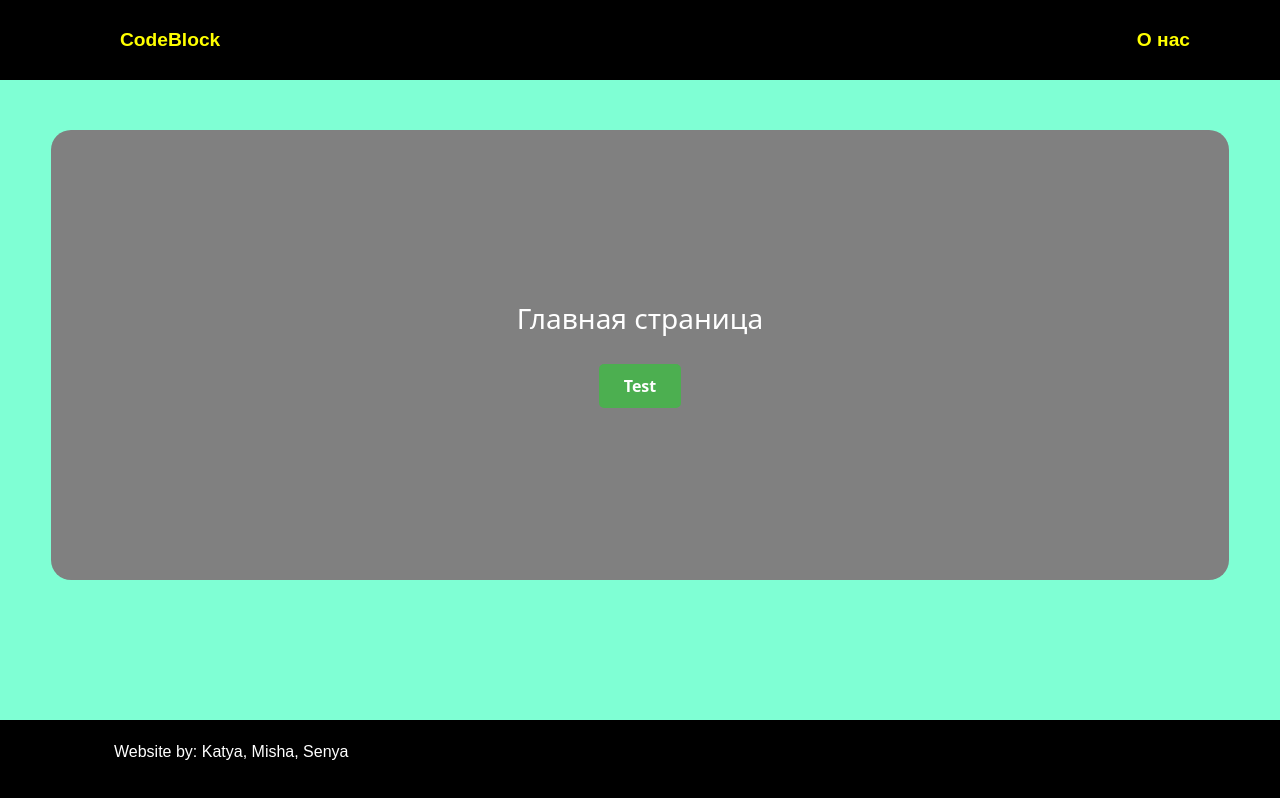
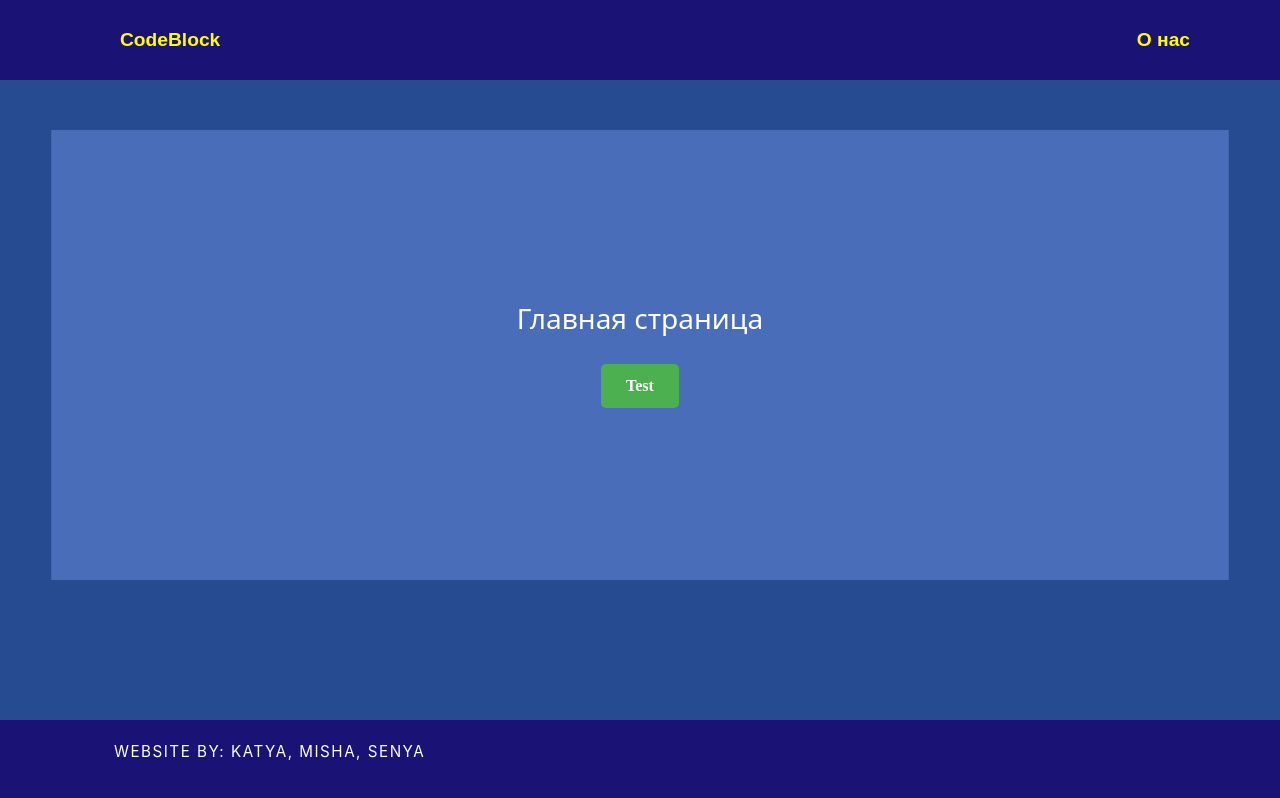
Before and after one commit to T2-Walker/Code-Blocks, a Vue app: page / in a window 1280 px wide. Built offline with nearby package versions, Linux system fonts and the light colour scheme.

Commit message:
изменила цвета сделала анимацию на кнопке test(увеличение при наведении + тень) сделала шрифт футера

```diff
--- a/src/App.vue
+++ b/src/App.vue
@@ -17,12 +17,12 @@ import Footer from '@/components/Footer.vue'
 .app {
   display: flex;
   flex-direction: column;
-  background-color: aquamarine;
+  background-color: #264b91;
   min-height: 100vh;
   width: 100%;
 }
 
-.content{
+.content {
   flex: 1;
   flex-direction: column;
 }
--- a/src/assets/navbar.css
+++ b/src/assets/navbar.css
@@ -1,5 +1,6 @@
+
 .navbar {
-  background-color: black !important;
+  background-color: #1a1375 !important;
   padding: 16px;
   font-family: 'evolventa', Arial, sans-serif;
   font-size: 1em;
@@ -13,13 +14,13 @@
 .nav-link{
   font-family: 'evolventa', Arial, sans-serif;
   font-size: 1.2em;
-  color: red;
   margin-left: 30px;
   font-weight: bold;
 }
 .navbar-expand-lg .navbar-nav .nav-link{
   color: yellow; /* цвет ссылок в навбаре */
 }
+
 .navbar-expand-lg .navbar-nav .nav-link:hover{
   background-color: white;
   color: black;
@@ -32,6 +33,7 @@
 
 }
 
+
 .code_block{
   font-family: 'evolventa', Arial, sans-serif;
   padding: 10px;
@@ -39,6 +41,7 @@
 .code_block:hover{
   font-family: 'evolventa', Arial, sans-serif;
   padding: 20px;
+
 }
 
 .links{
--- a/src/components/Footer.vue
+++ b/src/components/Footer.vue
@@ -8,5 +8,12 @@
   </footer>
 </template>
 <style scoped>
-
+.footer a {
+  font-family: 'Inter', 'Helvetica Neue', Arial, sans-serif;
+  color: rgba(255, 255, 255, 0.5); /* неяркий белый */
+  text-decoration: none;
+  font-size: 0.95em;
+  text-transform: uppercase; /* заглавные буквы */
+  letter-spacing: 1.5px;
+}
 </style>
--- a/src/views/AboutView.vue
+++ b/src/views/AboutView.vue
@@ -12,7 +12,7 @@
 .about {
   width: 92%;
   height: 450px;
-  background-color: grey;
+
   margin: 50px auto;
   text-decoration: none;
   color: white;
@@ -22,6 +22,7 @@
   flex-direction: column;
   justify-content: center;
   min-height: 100%;
+  background: transparent !important;
 }
 
 .about_button {
@@ -29,4 +30,5 @@
   color: white;
   border-color: black;
 }
+
 </style>
--- a/src/views/MainView.vue
+++ b/src/views/MainView.vue
@@ -3,7 +3,7 @@
     <div class="main_alert">
       <h3>Главная страница</h3>
 
-       <button class="test-button" @click="goToTest"> Test</button>
+      <button class="test-button" @click="goToTest">Test</button>
     </div>
   </div>
 </template>
@@ -15,8 +15,7 @@ import { useRouter } from 'vue-router'
 const testMessage = ref('Работает!')
 const router = useRouter()
 
-const goToTest = () =>
-{
+const goToTest = () => {
   console.log('Кнопка нажата')
   router.push('/test')
 }
@@ -27,11 +26,12 @@ const goToTest = () =>
 .main {
   width: 92%; /* размеры самой страницы (блока) */
   height: 450px;
-  background-color: gray;
+  background-color: #496db8;
   margin: 50px auto;
   text-decoration: none;
   color: white;
-  border-radius: 20px;
+  border-radius: 0;
+  clip-path: polygon(0 0, 100% 0, 100% 100%, 0 100%);
   text-align: center;
   display: flex;
   flex-direction: column;
@@ -43,8 +43,9 @@ const goToTest = () =>
   color: white;
   border-color: black;
 }
+
 .test-button {
-  background: #4CAF50;
+  background: #4caf50;
   color: white;
   border: none;
   border-radius: 5px;
@@ -53,11 +54,14 @@ const goToTest = () =>
   font-weight: bold;
   cursor: pointer;
   margin-top: 20px;
-  transition: background 0.2s;
+  font-family: 'Silkscreen', cursive;
+
+  transition: all 0.3s ease;
 }
-
-.test-button:hover
-{
+/*анимация при наведении*/
+.test-button:hover {
   background: #45a049;
+  transform: scale(1.05);
+  box-shadow: 0 5px 15px rgb(19, 14, 90);
 }
 </style>
```
